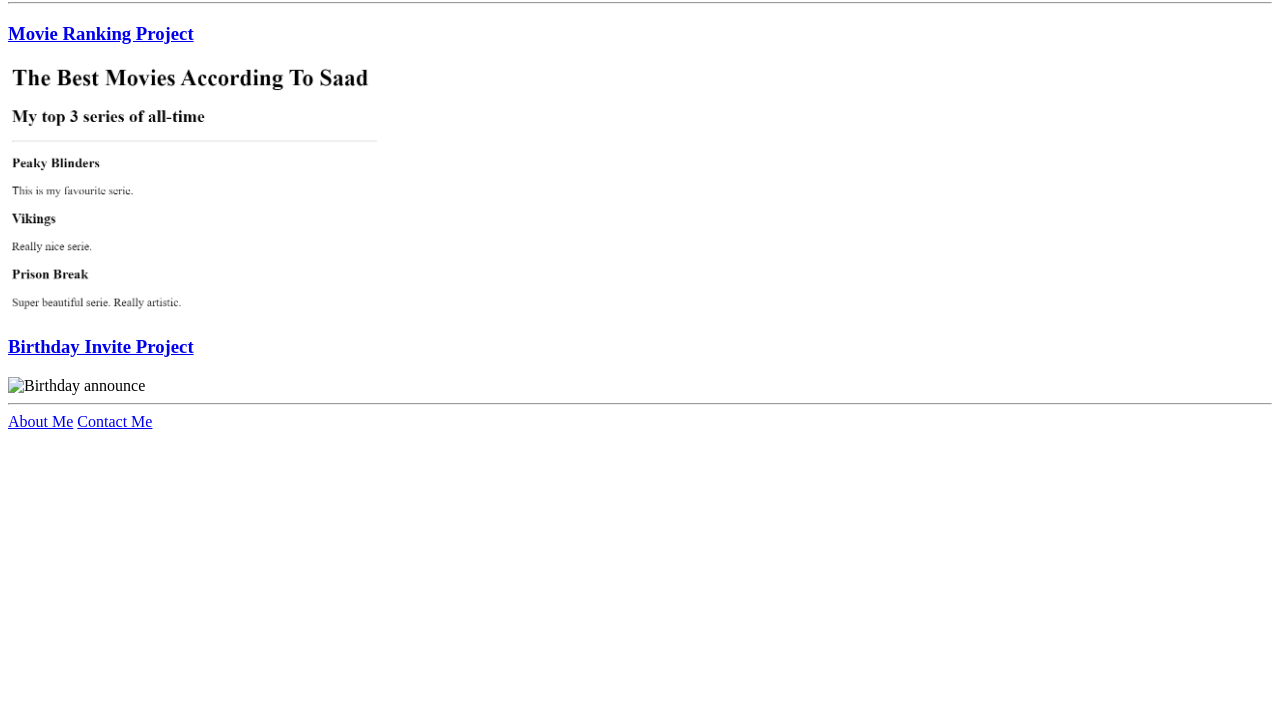
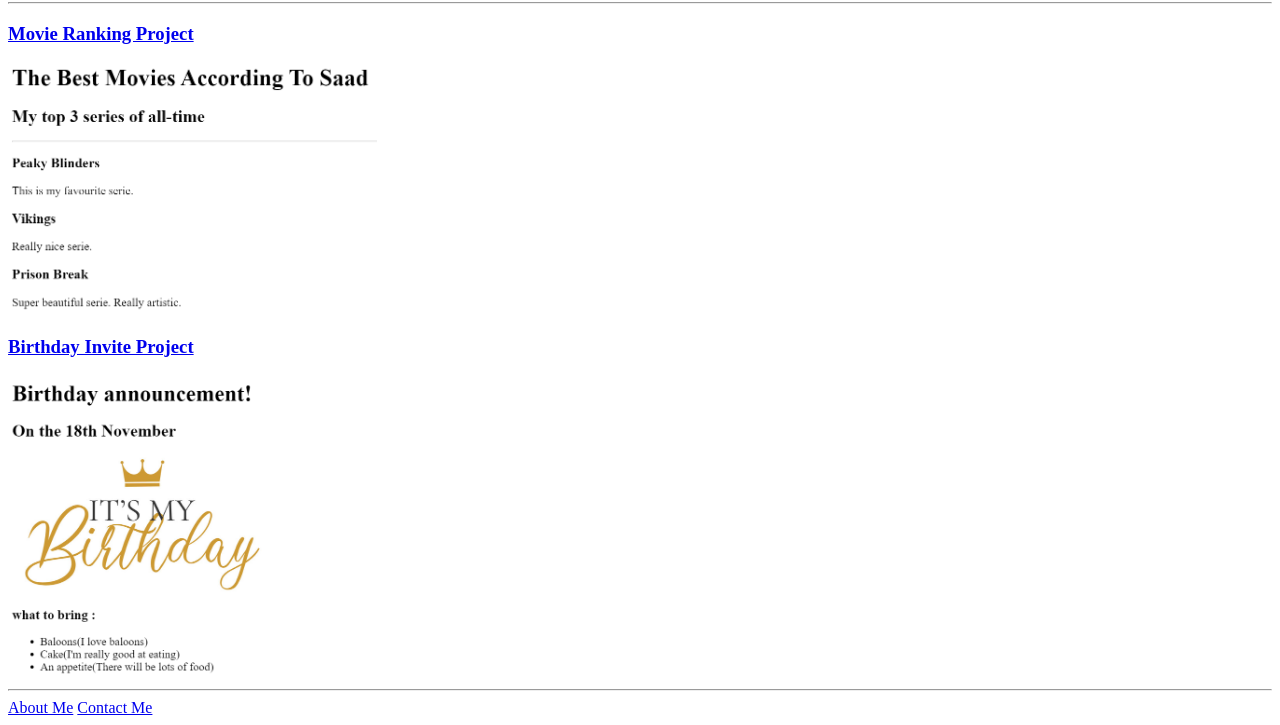
Before and after one commit to saadmhy/html-portfolionet, a plain HTML site: page index.html in a window 1280 px wide. Shown: the part 78-803 px from the top of the page. Drawn offline with Linux system fonts and the light colour scheme.

Commit message:
Add files via upload

```diff
--- a/index.html
+++ b/index.html
@@ -11,7 +11,7 @@
     <h3><a href="./movie ranking.html">Movie Ranking Project</a></h3>
     <img src="./Capture d’écran movie rank.png" height="250" alt="Movie Ranking" />
     <h3><a href="./birthday.html">Birthday Invite Project</a></h3>
-    <img src="./Capture d’écran birth.png" height="300" alt="Birthday announce" />
+    <img src="./Capture d’écran birthday2.png" height="300" alt="Birthday announce" />
     <hr />
     <a href="./about.html">About Me</a>
     <a href="./contact.html">Contact Me</a>
```
